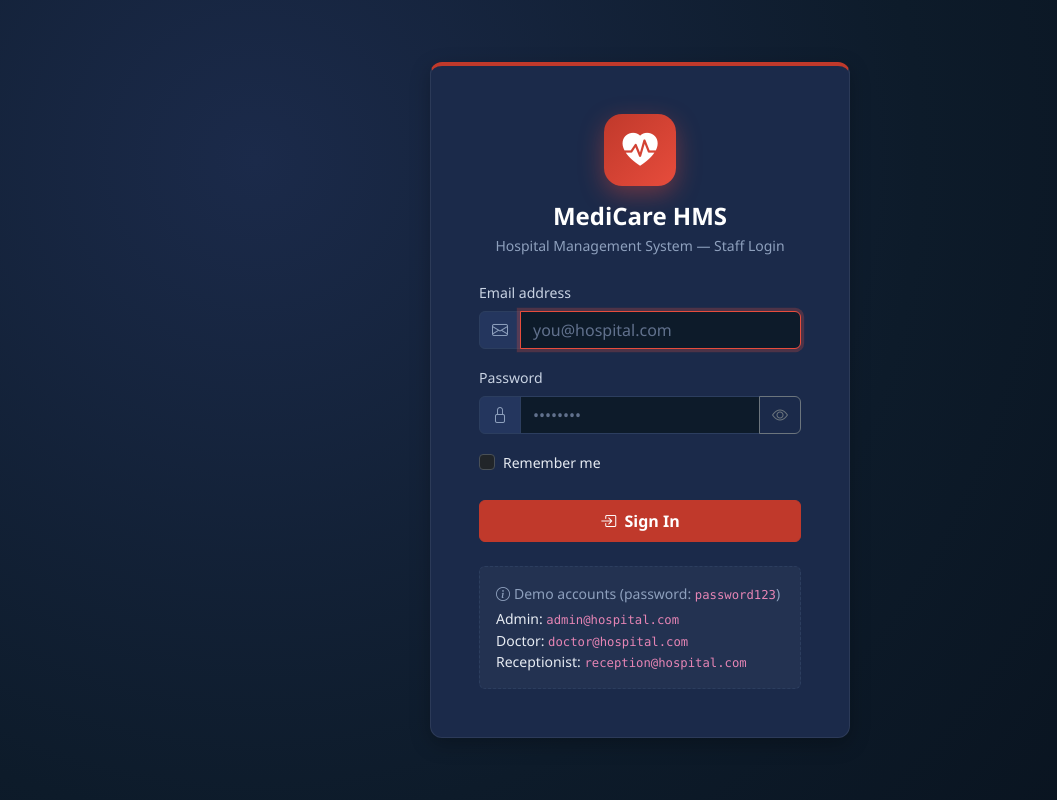
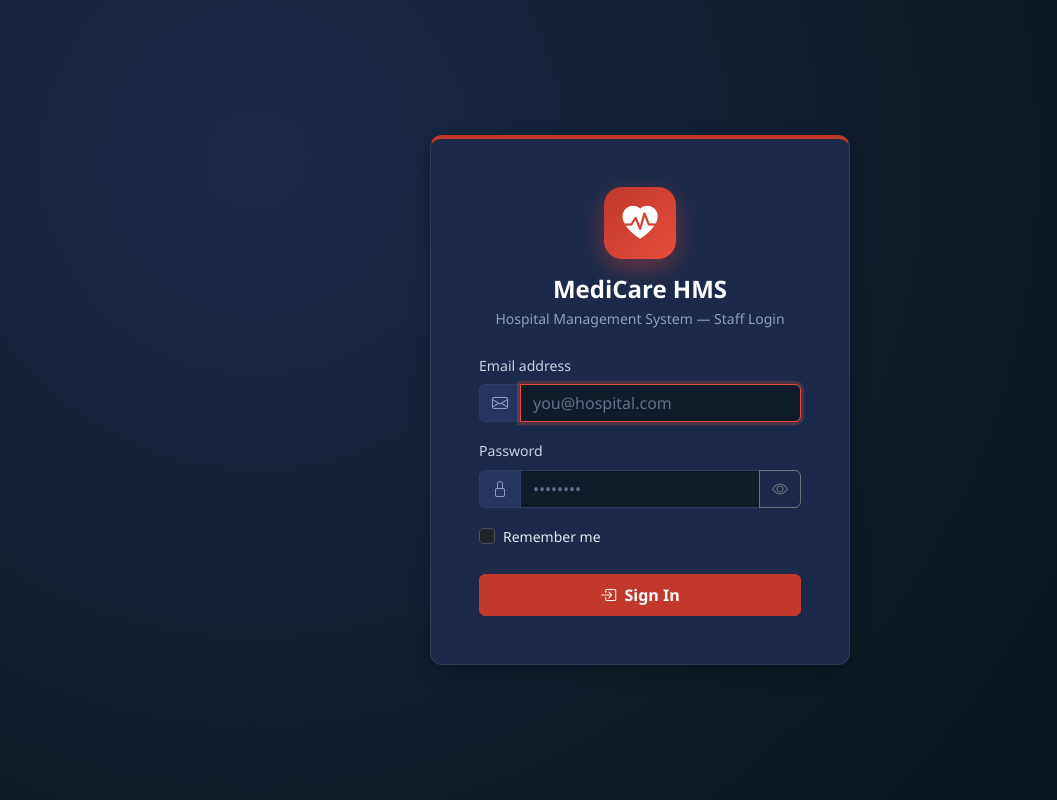
Before and after one commit to duyanicynthia7-lang/Hospital_Management_system, a Laravel app: page /login in a window 1280 px wide. Shown: the whole page, without its empty margins (0-1057 px from the left). Run offline with Laravel 12, Linux system fonts and the light colour scheme.

Commit message:
Remove demo accounts from login page

```diff
--- a/resources/views/auth/login.blade.php
+++ b/resources/views/auth/login.blade.php
@@ -67,14 +67,8 @@
                 <button type="submit" class="btn btn-hms w-100 py-2 fw-semibold">
                     <i class="bi bi-box-arrow-in-right me-1"></i> Sign In
                 </button>
-            </form>
+                        </form>
 
-            <div class="mt-4 p-3 rounded small" style="background: rgba(255,255,255,.04); border: 1px dashed #2c3e5f;">
-                <div class="text-muted mb-1"><i class="bi bi-info-circle me-1"></i>Demo accounts (password: <code>password123</code>)</div>
-                <div>Admin: <code>admin@hospital.com</code></div>
-                <div>Doctor: <code>doctor@hospital.com</code></div>
-                <div>Receptionist: <code>reception@hospital.com</code></div>
-            </div>
         </div>
     </div>
 </div>
```
